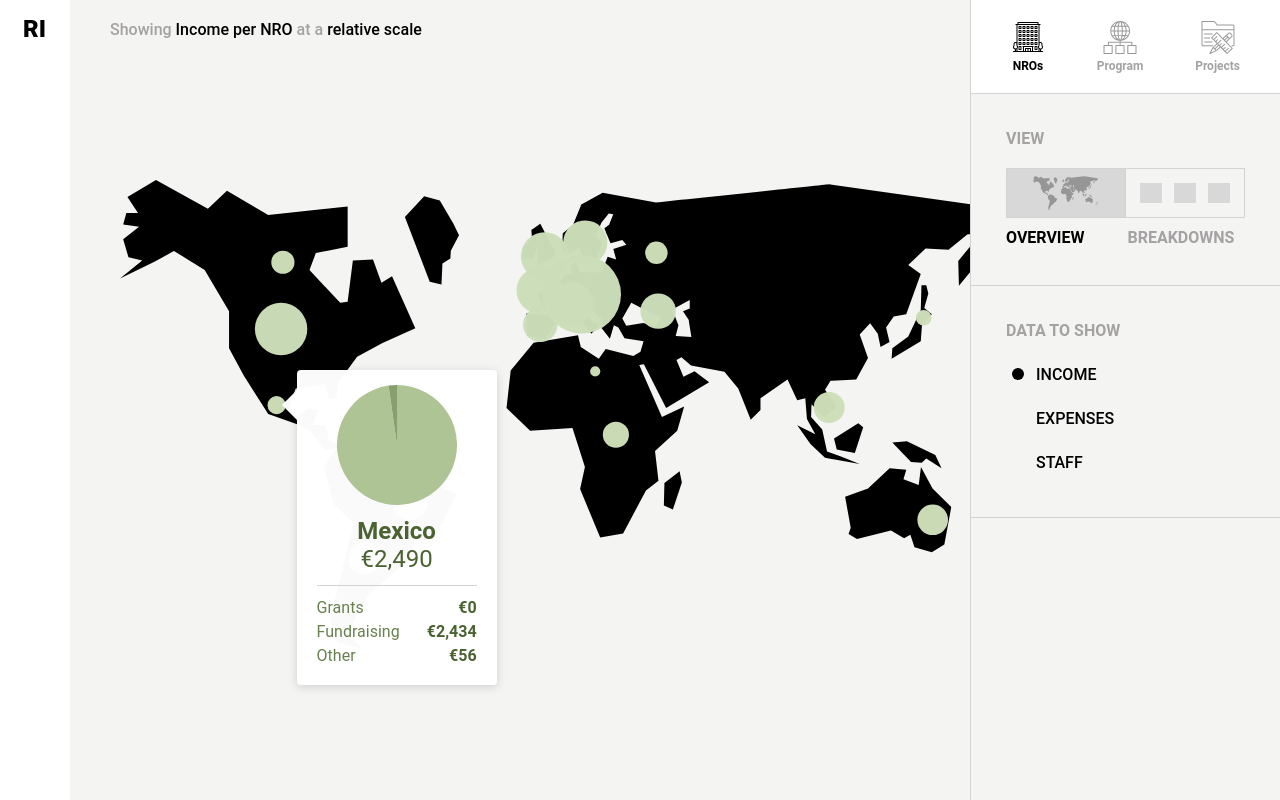
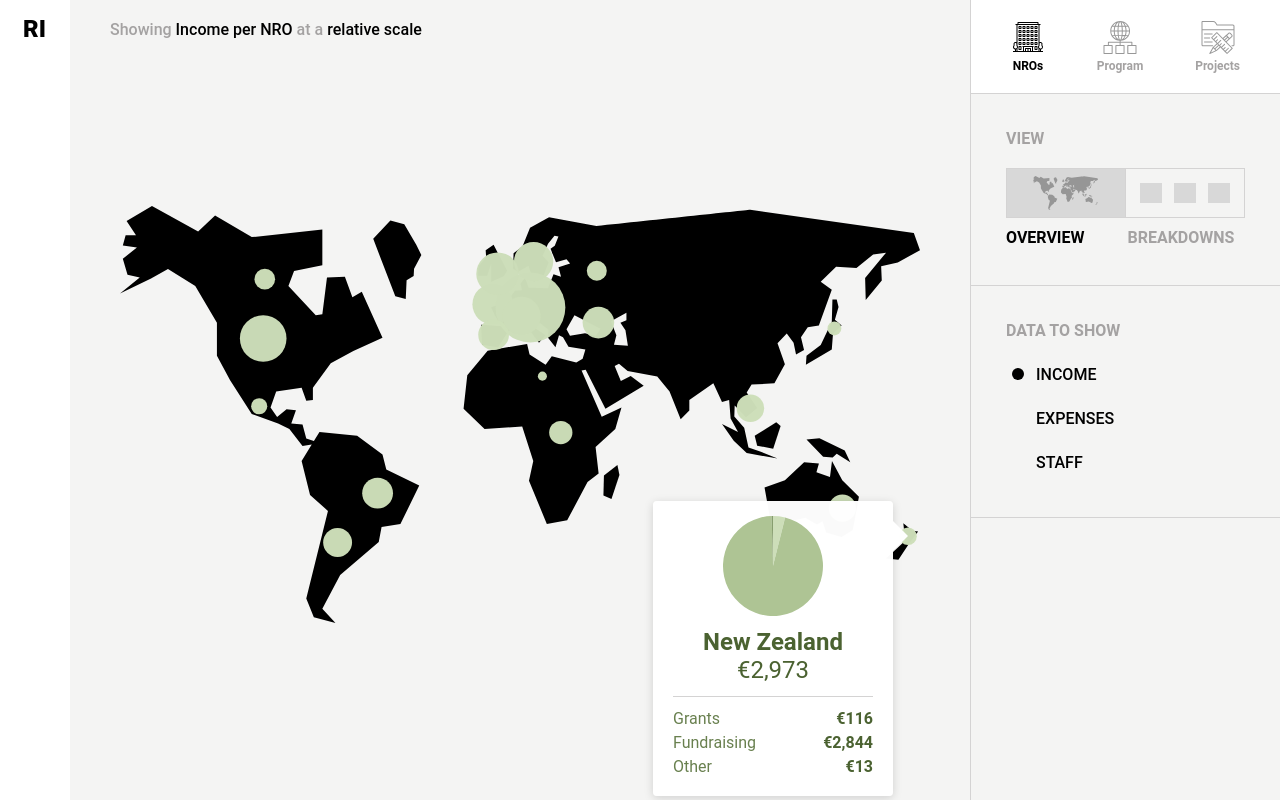
Before and after one commit to Arpo87/https-github.com-vanishing-point-studio-gp-resource, a React (Create React App) app in the folder frontend/: page / in a window 1280 px wide. Built offline with nearby package versions, Linux system fonts and the light colour scheme; what webfontloader would draw is missing.

Commit message:
Popup styling

```diff
--- a/frontend/src/components/map/DetailsPopup.jsx
+++ b/frontend/src/components/map/DetailsPopup.jsx
@@ -3,6 +3,8 @@ import PieChart from '../pies/PieChart'
 import { formatCurrency } from '../../utils'
 import { labels } from '../../utils/fakeData'
 import './DetailsPopup.scss'
+
+const formatValue = (value, dataSelection) => (dataSelection === 'staff' ? value : formatCurrency(value))
 
 const DetailsPopup = ({ data, dataSelection, popupRef }) => (
   <div className="details-popup" ref={popupRef}>
@@ -15,13 +17,13 @@ const DetailsPopup = ({ data, dataSelection, popupRef }) => (
       />
     </div>
     <h2>{data.location}</h2>
-    <div className="total">{formatCurrency(data[dataSelection].reduce((a, b) => a + b, 0))}</div>
+    <div className="total">{formatValue(data[dataSelection].reduce((a, b) => a + b, 0), dataSelection)}</div>
     <div className="line" />
     <div className="table">
       {data[dataSelection].map((d, i) => (
         <div key={labels[dataSelection][i]} className="row">
           <div className="label">{labels[dataSelection][i]}</div>
-          <div className="value">{formatCurrency(d)}</div>
+          <div className="value">{formatValue(d, dataSelection)}</div>
         </div>
       ))}
     </div>
--- a/frontend/src/components/map/DetailsPopup.scss
+++ b/frontend/src/components/map/DetailsPopup.scss
@@ -2,7 +2,10 @@
 
 .details-popup {
   position: absolute;
-  width: 200px;
+  display: flex;
+  flex-direction: column;
+  align-items: center;
+  width: 240px;
   padding: 15px 20px 20px 20px;
   background-color: $white-transparent;
   box-shadow: $shadow-1;
@@ -18,8 +21,15 @@
     left: -15px;
   }
 
+  &.anchor-right::before {
+    border-color: transparent transparent transparent $white-transparent;
+    border-width: 15px 0 15px 15px;
+    left: unset;
+    right: -15px;
+  }
+
   .pie-container {
-    padding: 0 20px;
+    width: 100px;
   }
 
   h2 {
@@ -27,13 +37,11 @@
     font-size: 24px;
     font-weight: 700;
     color: $green-1;
-    text-align: center;
   }
 
   .total {
     font-size: 24px;
     color: $green-1;
-    text-align: center;
   }
 
   .line {
@@ -47,6 +55,7 @@
     display: flex;
     flex-direction: column;
     align-items: stretch;
+    align-self: stretch;
 
     .row {
       display: flex;
@@ -59,6 +68,7 @@
 
     .label {
       color: $green-2;
+      padding-right: 10px;
     }
 
     .value {
--- a/frontend/src/components/map/Map.jsx
+++ b/frontend/src/components/map/Map.jsx
@@ -42,7 +42,7 @@ class Map extends React.PureComponent {
   render() {
     const { dataSelection, nro } = this.props
     return (
-      <div className="map-view">
+      <div className="map-view" ref={e => (this.viewElement = e)}>
         <div className="map-container">
           <ResizeDetector handleWidth handleHeight onResize={this.draw} />
           <img src={map} width="100%" alt="" />
@@ -78,8 +78,7 @@ class Map extends React.PureComponent {
       .selectAll('circle')
       .data(this.props.data)
 
-    circles.exit().remove()
-    circles.enter().append('circle')
+    circles.join('circle')
     circles.attr('cx', d => width * d.coordinates[0]).attr('cy', d => height * d.coordinates[1])
     circles
       .transition()
@@ -92,18 +91,28 @@ class Map extends React.PureComponent {
         return valueToRadius(total, dataSelection, width)
       })
 
-    const nro = this.nroSelection()
-    const popupX = nro.coordinates[0] * width + 20
-    const popupY = nro.coordinates[1] * height - 35
-    const style = 'left: ' + popupX + 'px; top:' + popupY + 'px;'
-    select(this.popupElement).attr('style', style)
+    const nroData = this.nroSelection()
+    const nroX = nroData.coordinates[0] * width
+    const nroY = nroData.coordinates[1] * height
+
+    let anchorX
+    if (nroX + 240 < width) {
+      anchorX = nroX + 15
+      this.popupElement.classList.remove('anchor-right')
+    } else {
+      anchorX = nroX - 255
+      this.popupElement.classList.add('anchor-right')
+    }
+    const anchorY = nroY - 35
+
+    select(this.popupElement).attr('style', 'left: ' + anchorX + 'px; top: ' + anchorY + 'px;')
   }
 
   nroSelection = () => this.props.data.filter(d => d.location === this.props.nro)[0] || this.props.data[0]
 }
 
 const MapWithFakeData = ({ location }) => (
-  <Map data={dataWithCoordinates} dataSelection={getDataSelection(location)} nro="Mexico" />
+  <Map data={dataWithCoordinates} dataSelection={getDataSelection(location)} nro="New Zealand" />
 )
 
 export default withRouter(MapWithFakeData)
--- a/frontend/src/components/menu/Menu.jsx
+++ b/frontend/src/components/menu/Menu.jsx
@@ -53,13 +53,13 @@ const Menu = ({ location }) => {
           <div className="data-selection">
             <div className="title">Data to show</div>
             <div className={'data-links ' + dataSelection}>
-              <Link className="plain" to={location.pathname}>
+              <Link className="plain" to={location.pathname} replace>
                 Income
               </Link>
-              <Link className="plain" to={location.pathname + '?data=expenses'}>
+              <Link className="plain" to={location.pathname + '?data=expenses'} replace>
                 Expenses
               </Link>
-              <Link className="plain" to={location.pathname + '?data=staff'}>
+              <Link className="plain" to={location.pathname + '?data=staff'} replace>
                 Staff
               </Link>
               <span className="selection-indicator" />
--- a/frontend/src/components/pages/NroPage.scss
+++ b/frontend/src/components/pages/NroPage.scss
@@ -2,11 +2,6 @@
   flex-grow: 1;
   display: flex;
   flex-direction: column;
-
-  &.map-showing {
-    min-width: 1000px;
-    min-height: 800px;
-  }
 
   h1 {
     font-size: 16px;
```
